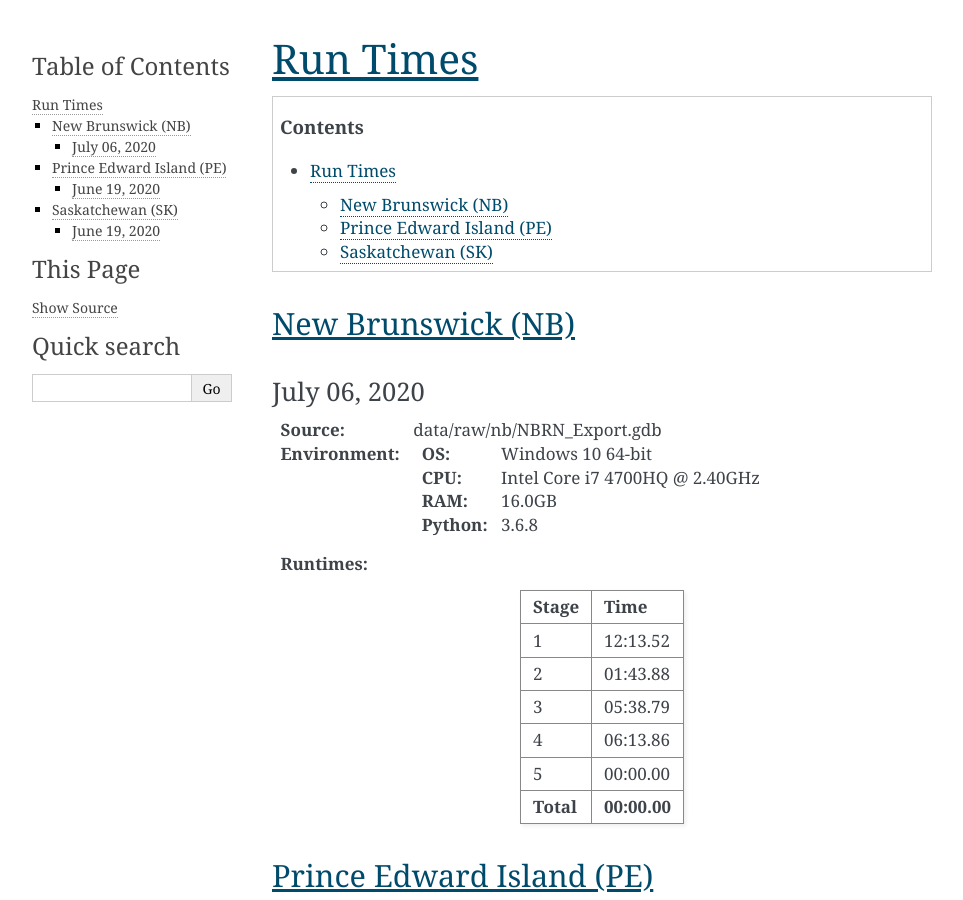
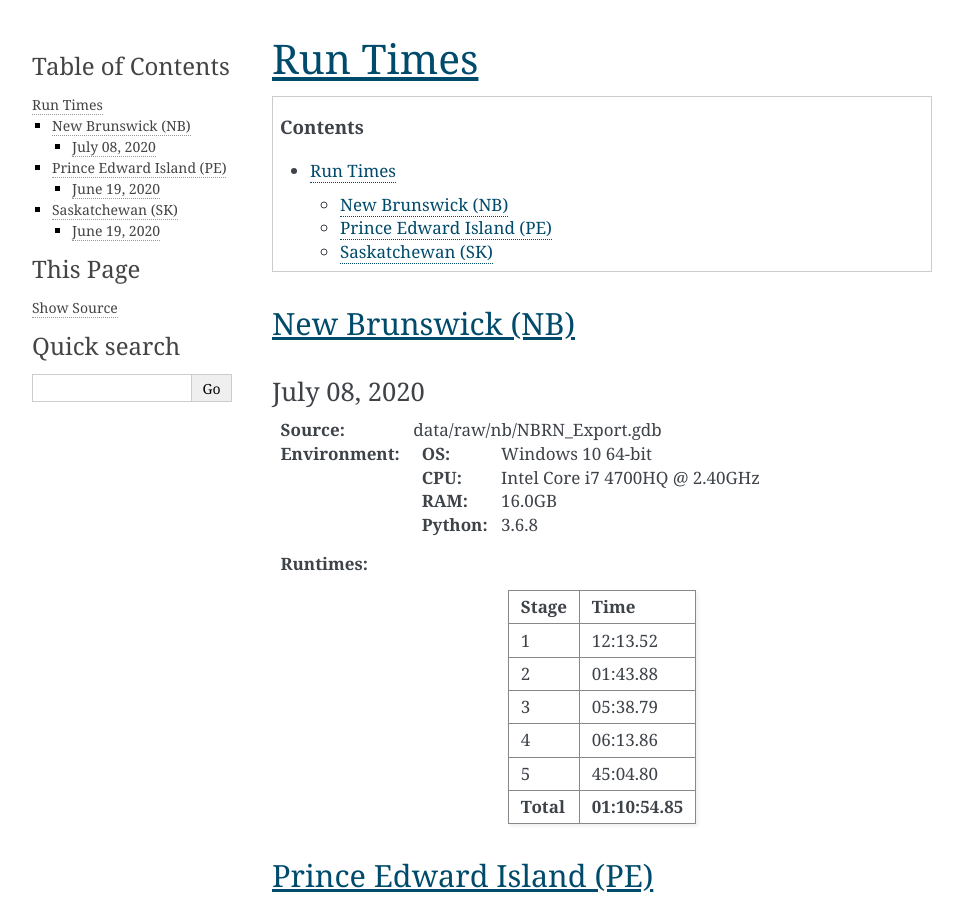
Before and after one commit to StatCan/egp-crn, a Sphinx documentation site: the page built from docs/run_times.rst, in a window 1280 px wide and 900 px high. Shown: the whole window, without its empty margins (148-1111 px from the left). Built offline with Sphinx 7.4.7, drawn with Linux system fonts in a browser that asks for light colours.

```diff
--- a/docs/run_times.rst
+++ b/docs/run_times.rst
@@ -8,7 +8,7 @@ Run Times
 New Brunswick (NB)
 ==================
 
-July 06, 2020
+July 08, 2020
 -------------
 
 :Source: data/raw/nb/NBRN_Export.gdb
@@ -26,9 +26,9 @@ Stage      Time
 2          01:43.88
 3          05:38.79
 4          06:13.86
-5          00:00.00
+5          45:04.80
 ---------  ----
-**Total**  **00:00.00**
+**Total**  **01:10:54.85**
 =========  ====
 
 Prince Edward Island (PE)
```
Also changed, not shown: 2 other files.
